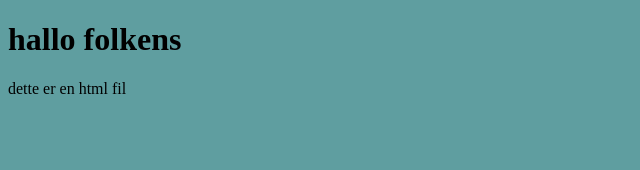
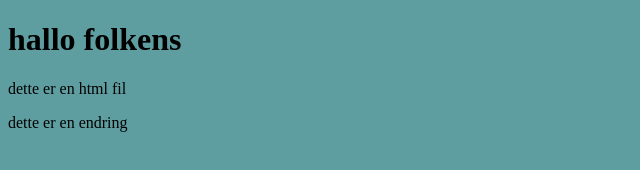
Before and after one commit to patrickskole/bilde-app-interface, a plain HTML site: page index.html in a window 1280 px wide. Shown: the whole page, without its empty margins (0-640 px from the left). Drawn offline with Linux system fonts and the light colour scheme.

Commit message:
lagt til mer tekst

```diff
--- a/index.html
+++ b/index.html
@@ -11,6 +11,6 @@
 <body>
     <h1> hallo folkens </h1>
     <p>dette er en html fil</p>
-
+    <p>dette er en endring</p>
 </body>
 </html>
```
